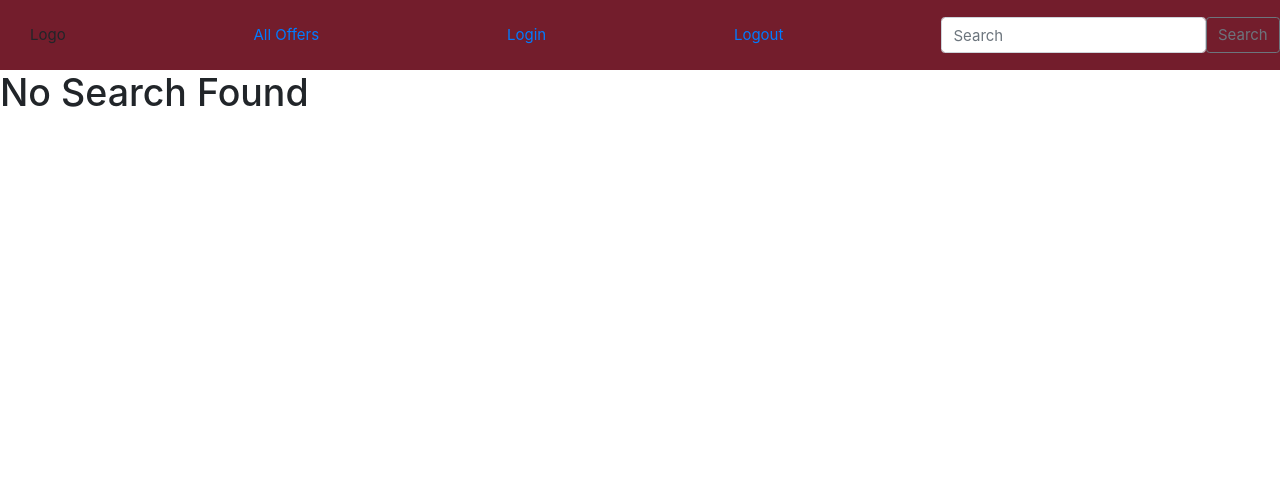
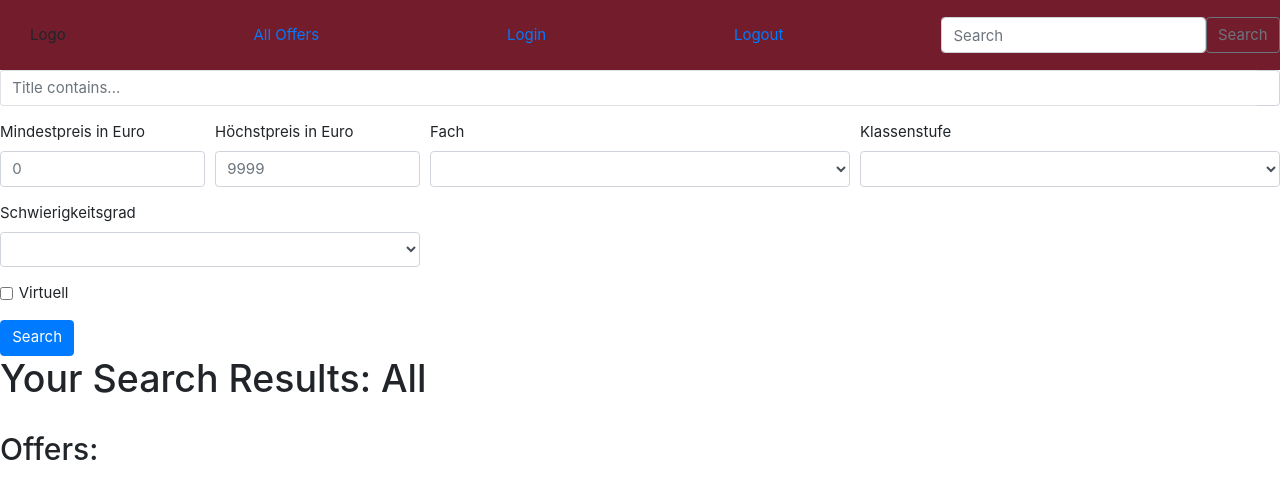
Before and after one commit to check24-scholarships/tutor-smith, a Django app: page /search in a window 1280 px wide. Shown: the top 499 px of the page. Run offline with Django 3.2, Linux system fonts and the light colour scheme; lists and menus that the app fills with data are empty; parts of the project's set-up code (start-up, migrations or seed data) failed here and were passed over; some libraries are stand-ins or nearby versions.

Commit message:
Added search filter

```diff
--- a/user_management/templates/search.html
+++ b/user_management/templates/search.html
@@ -3,6 +3,66 @@
 {% block title %}Tutor-Smith{% endblock title %}
 {% block content %}
     {% if search %}
+        <form method="GET" action="search">
+            <div class="form-row">
+                <div class="form-group col-12">
+                    <div class="input-group">
+                        <input class="form-control py-2 border-right-0 border" type="search" name="title_contains" placeholder="Title contains..." />
+                        <span class="input-group-append">
+                            <div class="input-group-text bg-transparent">
+                                <i class="fa fa-search"></i>
+                            </div>
+                        </span>
+                    </div>
+                </div>
+            </div>
+            <div class="form-row">
+                <div class="form-group col-md-2 col-lg-2">
+                    <label for="priceMin">Mindestpreis in Euro</label>
+                    <input type="number" min=0 class="form-control" id="priceMin" placeholder="0" name="price_min">
+                </div>
+                <div class="form-group col-md-2 col-lg-2">
+                    <label for="priceMax">Höchstpreis in Euro</label>
+                    <input type="number" min=0 class="form-control" id="priceMax" placeholder="9999" name="price_max">
+                </div>
+                <div class="form-group col-md-4">
+                    <label for="subject">Fach</label>
+                    <select id="subject" class="form-control" name="subject">
+                    <option selected></option>
+                    {% for sub in subjects %}
+                        <option value="{{ sub }}">{{ sub }}</option>
+                    {% endfor %}
+                    </select>
+                </div>
+                <div class="form-group col-md-4">
+                    <label for="grade">Klassenstufe</label>
+                    <select id="difficulty" class="form-control" name="grade">
+                    <option selected></option>
+                    {% for gra in grades %}
+                        <option value="{{ gra }}">{{ gra }}</option>
+                    {% endfor %}
+                    </select>
+                </div>
+                <div class="form-group col-md-4">
+                    <label for="difficulty">Schwierigkeitsgrad</label>
+                    <select id="difficulty" class="form-control" name="difficulty">
+                    <option selected></option>
+                    {% for diff in difficulty_levels %}
+                        <option value="{{ diff }}">{{ diff }}</option>
+                    {% endfor %}
+                    </select>
+                </div>
+            </div>
+            <div class="form-group">
+                <div class="form-check">
+                    <input class="form-check-input" type="checkbox" id="virtual" name="virtual">
+                    <label class="form-check-label" for="virtual">
+                        Virtuell
+                    </label>
+                </div>
+            </div>
+            <button type="submit" class="btn btn-primary">Search</button>
+        </form>
         {% if all %}
             <h1>All Offers:</h1>
         {% else %}
@@ -21,31 +81,6 @@
             </div>
         {% endfor %}
 
-        {% if not all %}
-            <br/>
-            <h2>Users:</h2>
-        {% endif %}
-
-        {% for user in users %}
-            <div class="row">
-                <div class="col-md-4">
-                    {% if user.profile_pic %}
-                        <img src="{{ user.profile_pic }}" alt="Profile Pic" class="profile_pic">
-                    {% else %}
-                        <img src="https://avatars.dicebear.com/api/gridy/{{user.get_hashid}}.svg?scale=80&colorful=true"
-                        class="profile_pic"
-                        alt="Profile Pic">
-                    {% endif %}
-                </div>
-                <div class="col-md-8">
-                    <a href="users/{{user.get_hashid}}/profile">{{ user.first_name }} {{ user.last_name }}</a>
-                    <p>{{ user.email }}</p>
-                    <p>{{ user.phone_number }}</p>
-                    <p>{{ user.address }}</p>
-                    <p>{{ user.city }}</p>
-                </div>
-            </div>
-        {% endfor %}
     {% else %}
         <h1>No Search Found</h1>
     {% endif %}
--- a/user_management/views.py
+++ b/user_management/views.py
@@ -131,7 +131,67 @@ def recover_form_complete(request):
 
 
 def search(request):
-    if request.method == 'POST':
+    grades = Info._meta.get_field('level_class').choices
+    subjects = {
+        key: value for (key, value) in Info._meta.get_field('subject').choices
+    }
+    difficulty_levels = {
+        key: value
+        for (key, value) in Info._meta.get_field('difficulity').choices
+    }
+
+    # Get query from search form
+    title_contains_query = request.GET.get('title_contains')
+    price_min = request.GET.get('price_min')
+    price_max = request.GET.get('price_max')
+    subject = request.GET.get('subject')
+    grade = request.GET.get('grade')
+    difficulty = request.GET.get('difficulty')
+    virtual = request.GET.get('virtual')
+
+    offers = Info.objects.all()
+
+    if title_contains_query:
+        offers = offers.filter(
+            Q(subject__icontains=title_contains_query)
+            | Q(description__icontains=title_contains_query)
+            | Q(level_class__icontains=title_contains_query)
+            # | Q(author__icontains=title_contains_query)
+        )
+    else:
+        title_contains_query = 'All'
+
+    if price_min:
+        offers = offers.filter(cost_budget__gte=price_min)
+    if price_max:
+        offers = offers.filter(cost_budget__lte=price_max)
+    if subject:
+        offers = offers.filter(
+            subject=[k for k, v in subjects.items() if v == subject][0]
+        )
+    if grade:  # not working yet
+        offers = offers.filter(level_class=grade)
+    if difficulty:
+        offers = offers.filter(
+            difficulity=[
+                k for k, v in difficulty_levels.items() if v == difficulty
+            ][0]
+        )
+
+    return render(
+        request,
+        'search.html',
+        {
+            'grades': grades,
+            'subjects': subjects.values(),
+            'difficulty_levels': difficulty_levels.values(),
+            'search': title_contains_query,
+            'all': False,
+            'offers': offers,
+        },
+    )
+
+    """if request.method == 'POST':
         search = request.POST['searched']
         if search:
             # get offers associated with search value
@@ -150,6 +210,9 @@ def search(request):
                 request,
                 'search.html',
                 {
+                    'grades': grades,
+                    'subjects': subjects,
+                    'difficulty_levels': difficulty_levels,
                     'search': search,
                     'all': False,
                     'offers': offers,
@@ -158,16 +221,33 @@ def search(request):
             )
 
     return render(request, 'search.html', {})
+"""
 
 
 def view_all(request):
+    grades = Info._meta.get_field('level_class').choices
+    subjects = {
+        key: value for (key, value) in Info._meta.get_field('subject').choices
+    }
+    difficulty_levels = {
+        key: value
+        for (key, value) in Info._meta.get_field('difficulity').choices
+    }
+
     # get all offers
     offers = Info.objects.all()
 
     return render(
         request,
         'search.html',
-        {'search': 'search', 'all': True, 'offers': offers, 'users': []},
+        {
+            'grades': grades,
+            'subjects': subjects.values(),
+            'difficulty_levels': difficulty_levels.values(),
+            'search': 'search',
+            'all': True,
+            'offers': offers,
+        },
     )
 
 
```
